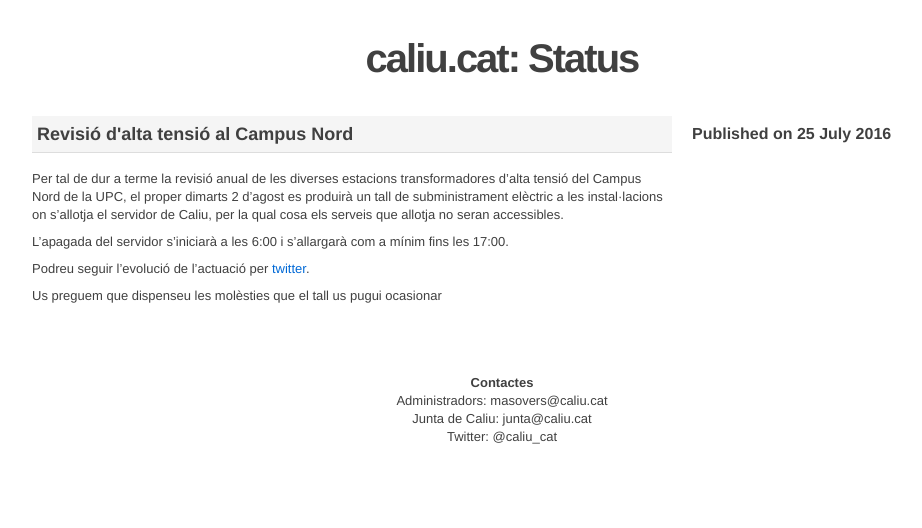
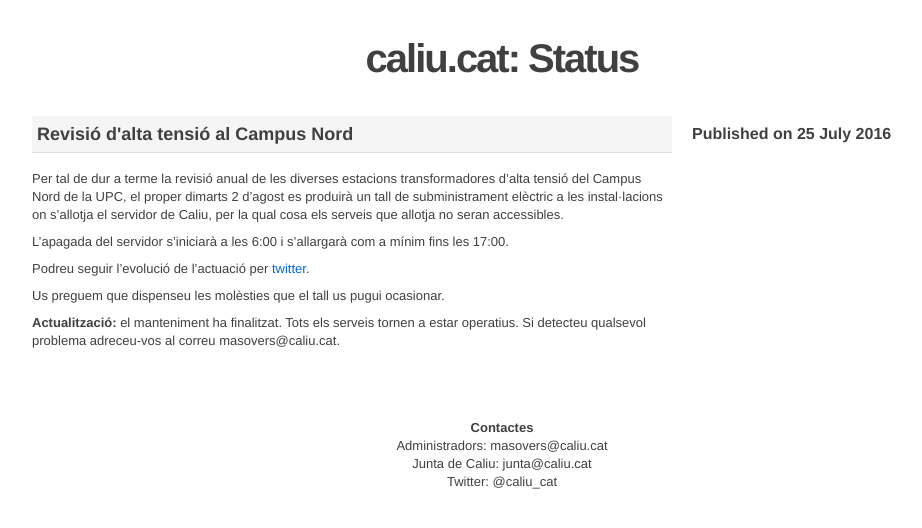
Before and after one commit to caliu/status, a Jekyll site: the page built from _posts/2016/2016-07-25-manteniment-alta-tensio.md, in a window 1280 px wide. Shown: the top 528 px of the page, without its empty margins (138-1060 px from the left). Built offline with Jekyll 4.4.1, drawn with Linux system fonts in a browser that asks for light colours.

Commit message:
Update 2016-07-25-manteniment-alta-tensio.md

```diff
--- a/_posts/2016/2016-07-25-manteniment-alta-tensio.md
+++ b/_posts/2016/2016-07-25-manteniment-alta-tensio.md
@@ -12,4 +12,6 @@
 
 Podreu seguir l’evolució de l’actuació per [twitter](https://twitter.com/caliu_cat).
 
-Us preguem que dispenseu les molèsties que el tall us pugui ocasionar
+Us preguem que dispenseu les molèsties que el tall us pugui ocasionar.
+
+**Actualització:** el manteniment ha finalitzat. Tots els serveis tornen a estar operatius. Si detecteu qualsevol problema adreceu-vos al correu masovers@caliu.cat.
```
